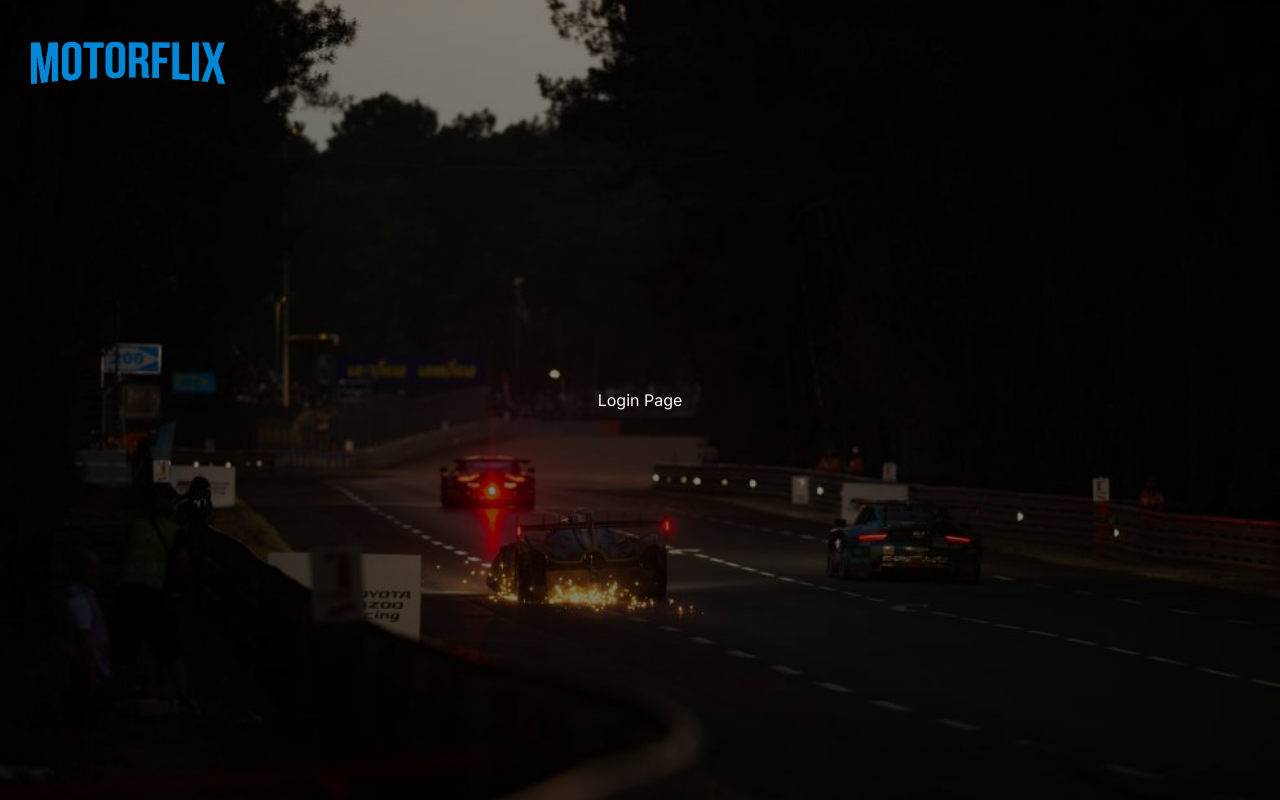
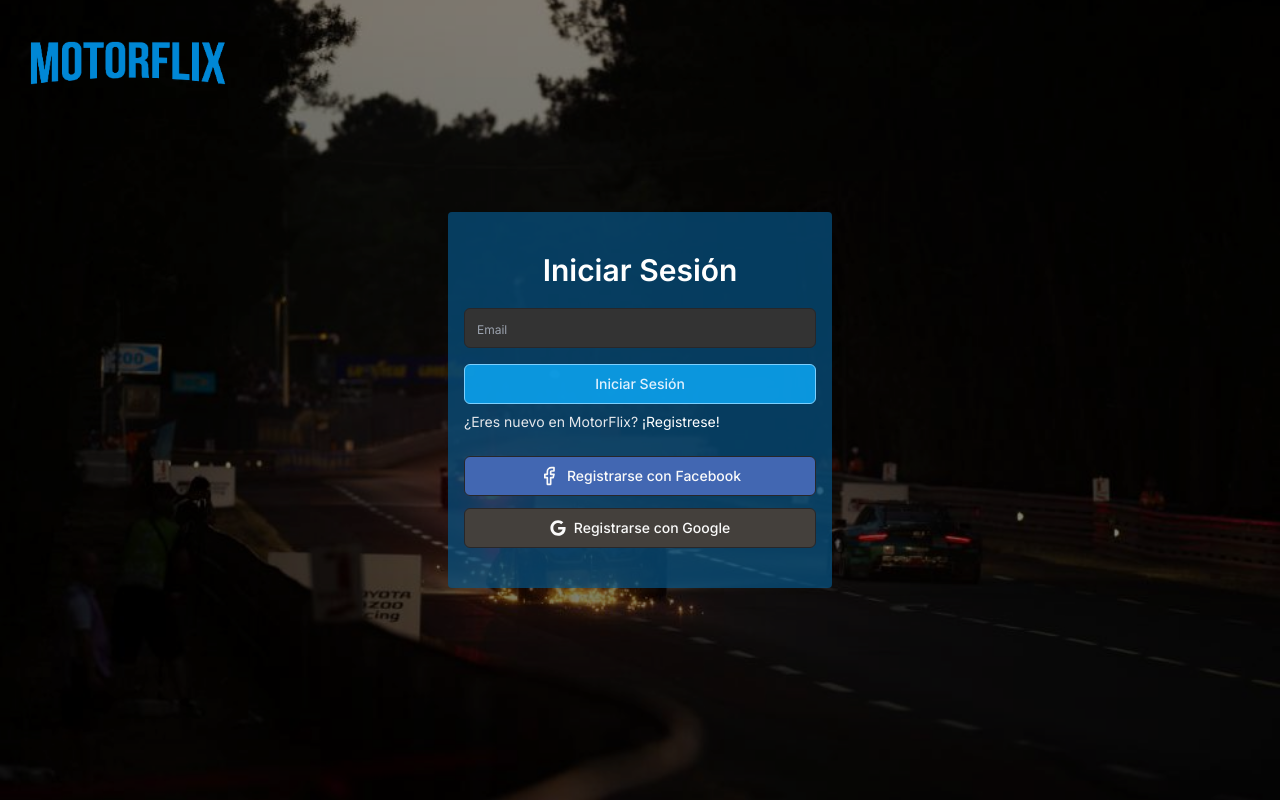
Before and after one commit to stefifm/motorflix-nextjs, a Next.js app: page /login in a window 1280 px wide. Built offline with nearby package versions, Linux system fonts and the light colour scheme.

Commit message:
Start with login/sign-up logic

```diff
--- a/package.json
+++ b/package.json
@@ -14,8 +14,10 @@
     "clsx": "^2.1.0",
     "lucide-react": "^0.325.0",
     "next": "14.1.0",
+    "next-auth": "^4.24.5",
     "react": "^18",
     "react-dom": "^18",
+    "react-icons": "^5.0.1",
     "tailwind-merge": "^2.2.1",
     "tailwindcss-animate": "^1.0.7"
   },
--- a/src/app/(auth)/login/page.tsx
+++ b/src/app/(auth)/login/page.tsx
@@ -1,7 +1,14 @@
+import Form from '@/components/ui/form'
+
 export default function Loginpage (): JSX.Element {
   return (
-    <div>
-      <h1>Login Page</h1>
-    </div>
+    <Form
+      action=''
+      title='Iniciar Sesión'
+      buttonText='Iniciar Sesión'
+      question='¿Eres nuevo en MotorFlix?'
+      link='/sign-up'
+      message='¡Registrese!'
+    />
   )
 }
--- a/src/app/(auth)/sign-up/page.tsx
+++ b/src/app/(auth)/sign-up/page.tsx
@@ -1,7 +1,15 @@
+import Form from '@/components/ui/form'
+
 export default function SignUpPage (): JSX.Element {
   return (
-    <div>
-      <h1>Sign Up Page</h1>
-    </div>
+    <Form
+      action=''
+      title='Registrarse'
+      buttonText='Registrarse'
+      question='¿Ya tienes una cuenta?'
+      link='/login'
+      message='¡Ingrese ahora!'
+    />
+
   )
 }
--- /dev/null
+++ b/src/app/api/auth/[...nextauth]/route.ts
@@ -0,0 +1,7 @@
+import NextAuth from 'next-auth'
+
+const handler = NextAuth({
+  // ...
+})
+
+export { handler as GET, handler as POST }
--- a/src/components/ui/button.tsx
+++ b/src/components/ui/button.tsx
@@ -1,47 +1,47 @@
-import * as React from "react"
-import { Slot } from "@radix-ui/react-slot"
-import { cva, type VariantProps } from "class-variance-authority"
+import * as React from 'react'
+import { Slot } from '@radix-ui/react-slot'
+import { cva, type VariantProps } from 'class-variance-authority'
 
-import { cn } from "@/lib/utils"
+import { cn } from '@/lib/utils'
 
 const buttonVariants = cva(
-  "inline-flex items-center justify-center whitespace-nowrap rounded-md text-sm font-medium ring-offset-background transition-colors focus-visible:outline-none focus-visible:ring-2 focus-visible:ring-ring focus-visible:ring-offset-2 disabled:pointer-events-none disabled:opacity-50",
+  'inline-flex items-center justify-center whitespace-nowrap rounded-md text-sm font-medium ring-offset-background transition-colors focus-visible:outline-none focus-visible:ring-2 focus-visible:ring-ring focus-visible:ring-offset-2 disabled:pointer-events-none disabled:opacity-50',
   {
     variants: {
       variant: {
-        default: "bg-primary text-primary-foreground hover:bg-primary/90",
+        default: 'bg-primary text-primary-foreground hover:bg-primary/90',
         destructive:
-          "bg-destructive text-destructive-foreground hover:bg-destructive/90",
+          'bg-destructive text-destructive-foreground hover:bg-destructive/90',
         outline:
-          "border border-input bg-background hover:bg-accent hover:text-accent-foreground",
+          'border border-input bg-background hover:bg-accent hover:text-accent-foreground',
         secondary:
-          "bg-secondary text-secondary-foreground hover:bg-secondary/80",
-        ghost: "hover:bg-accent hover:text-accent-foreground",
-        link: "text-primary underline-offset-4 hover:underline",
+          'bg-secondary text-secondary-foreground hover:bg-secondary/80',
+        ghost: 'hover:bg-accent hover:text-accent-foreground',
+        link: 'text-primary underline-offset-4 hover:underline'
       },
       size: {
-        default: "h-10 px-4 py-2",
-        sm: "h-9 rounded-md px-3",
-        lg: "h-11 rounded-md px-8",
-        icon: "h-10 w-10",
-      },
+        default: 'h-10 px-4 py-2',
+        sm: 'h-9 rounded-md px-3',
+        lg: 'h-11 rounded-md px-8',
+        icon: 'h-10 w-10'
+      }
     },
     defaultVariants: {
-      variant: "default",
-      size: "default",
-    },
+      variant: 'default',
+      size: 'default'
+    }
   }
 )
 
 export interface ButtonProps
   extends React.ButtonHTMLAttributes<HTMLButtonElement>,
-    VariantProps<typeof buttonVariants> {
+  VariantProps<typeof buttonVariants> {
   asChild?: boolean
 }
 
 const Button = React.forwardRef<HTMLButtonElement, ButtonProps>(
   ({ className, variant, size, asChild = false, ...props }, ref) => {
-    const Comp = asChild ? Slot : "button"
+    const Comp = asChild ? Slot : 'button'
     return (
       <Comp
         className={cn(buttonVariants({ variant, size, className }))}
@@ -51,6 +51,6 @@
     )
   }
 )
-Button.displayName = "Button"
+Button.displayName = 'Button'
 
 export { Button, buttonVariants }
--- /dev/null
+++ b/src/components/ui/form.tsx
@@ -0,0 +1,54 @@
+import React from 'react'
+import { Input } from './input'
+import { Button } from './button'
+import { FacebookIcon } from 'lucide-react'
+import { FaGoogle } from 'react-icons/fa'
+import Link from 'next/link'
+
+interface Props {
+  action: string
+  title: string
+  buttonText: string
+  question: string
+  link: string
+  message: string
+}
+
+export default function Form ({ action, title, buttonText, question, link, message }: Props): JSX.Element {
+  return (
+    <section className='mt-24 rounded bg-lochmara-800/70 py-10 px-6 md:mt-0 md:max-w-sm md:px-4'>
+    <form action={action}>
+      <h1 className='text-3xl font-semibold text-white text-center'>{title}</h1>
+      <div className='space-y-4 mt-5'>
+        <Input
+          type='email'
+          name='email'
+          placeholder='Email'
+          className='bg-[#333] placeholder:text-xs placeholder:text-gray-400 w-full inline-block'
+        />
+        <Button
+          type='submit'
+          className='w-full bg-lochmara-500/90 hover:bg-lochmara-700 text-lochmara-100 border border-lochmara-300'
+        >
+          {buttonText}
+        </Button>
+      </div>
+    </form>
+
+    <div className='text-gray-200 text-sm mt-2'>
+      {question} <Link className='text-white hover:underline' href={link}>{message}</Link>
+    </div>
+
+    <div className='flex flex-col gap-y-3 w-full justify-center items-center gap-x-3 mt-6'>
+      <Button variant='outline' className='flex gap-2 w-full justify-center bg-[#4267B2] hover:bg-[#3b5592]'>
+        <FacebookIcon className='w-5 h-5' />
+        Registrarse con Facebook
+      </Button>
+      <Button variant='outline' className='flex gap-2 w-full justify-center bg-stone-700' >
+        <FaGoogle className='w-4 h-4' />
+        Registrarse con Google
+      </Button>
+    </div>
+  </section>
+  )
+}
--- /dev/null
+++ b/src/components/ui/input.tsx
@@ -0,0 +1,25 @@
+import * as React from "react"
+
+import { cn } from "@/lib/utils"
+
+export interface InputProps
+  extends React.InputHTMLAttributes<HTMLInputElement> {}
+
+const Input = React.forwardRef<HTMLInputElement, InputProps>(
+  ({ className, type, ...props }, ref) => {
+    return (
+      <input
+        type={type}
+        className={cn(
+          "flex h-10 w-full rounded-md border border-input bg-background px-3 py-2 text-sm ring-offset-background file:border-0 file:bg-transparent file:text-sm file:font-medium placeholder:text-muted-foreground focus-visible:outline-none focus-visible:ring-2 focus-visible:ring-ring focus-visible:ring-offset-2 disabled:cursor-not-allowed disabled:opacity-50",
+          className
+        )}
+        ref={ref}
+        {...props}
+      />
+    )
+  }
+)
+Input.displayName = "Input"
+
+export { Input }
--- a/tailwind.config.ts
+++ b/tailwind.config.ts
@@ -1,80 +1,94 @@
-import type { Config } from "tailwindcss"
+import type { Config } from 'tailwindcss'
 
 const config = {
-  darkMode: ["class"],
+  darkMode: ['class'],
   content: [
     './pages/**/*.{ts,tsx}',
     './components/**/*.{ts,tsx}',
     './app/**/*.{ts,tsx}',
-    './src/**/*.{ts,tsx}',
-	],
-  prefix: "",
+    './src/**/*.{ts,tsx}'
+  ],
+  prefix: '',
   theme: {
     container: {
       center: true,
-      padding: "2rem",
+      padding: '2rem',
       screens: {
-        "2xl": "1400px",
-      },
+        '2xl': '1400px'
+      }
     },
     extend: {
       colors: {
-        border: "hsl(var(--border))",
-        input: "hsl(var(--input))",
-        ring: "hsl(var(--ring))",
-        background: "hsl(var(--background))",
-        foreground: "hsl(var(--foreground))",
+        border: 'hsl(var(--border))',
+        input: 'hsl(var(--input))',
+        ring: 'hsl(var(--ring))',
+        background: 'hsl(var(--background))',
+        foreground: 'hsl(var(--foreground))',
         primary: {
-          DEFAULT: "hsl(var(--primary))",
-          foreground: "hsl(var(--primary-foreground))",
+          DEFAULT: 'hsl(var(--primary))',
+          foreground: 'hsl(var(--primary-foreground))'
         },
         secondary: {
-          DEFAULT: "hsl(var(--secondary))",
-          foreground: "hsl(var(--secondary-foreground))",
+          DEFAULT: 'hsl(var(--secondary))',
+          foreground: 'hsl(var(--secondary-foreground))'
         },
         destructive: {
-          DEFAULT: "hsl(var(--destructive))",
-          foreground: "hsl(var(--destructive-foreground))",
+          DEFAULT: 'hsl(var(--destructive))',
+          foreground: 'hsl(var(--destructive-foreground))'
         },
         muted: {
-          DEFAULT: "hsl(var(--muted))",
-          foreground: "hsl(var(--muted-foreground))",
+          DEFAULT: 'hsl(var(--muted))',
+          foreground: 'hsl(var(--muted-foreground))'
         },
         accent: {
-          DEFAULT: "hsl(var(--accent))",
-          foreground: "hsl(var(--accent-foreground))",
+          DEFAULT: 'hsl(var(--accent))',
+          foreground: 'hsl(var(--accent-foreground))'
         },
         popover: {
-          DEFAULT: "hsl(var(--popover))",
-          foreground: "hsl(var(--popover-foreground))",
+          DEFAULT: 'hsl(var(--popover))',
+          foreground: 'hsl(var(--popover-foreground))'
         },
         card: {
-          DEFAULT: "hsl(var(--card))",
-          foreground: "hsl(var(--card-foreground))",
+          DEFAULT: 'hsl(var(--card))',
+          foreground: 'hsl(var(--card-foreground))'
         },
+        lochmara: {
+          50: '#f0f9ff',
+          100: '#e0f1fe',
+          200: '#b9e4fe',
+          300: '#7ccffd',
+          400: '#36b9fa',
+          500: '#0ca0eb',
+          600: '#0086d4',
+          700: '#0164a3',
+          800: '#065586',
+          900: '#0b476f',
+          950: '#072d4a'
+        }
+
       },
       borderRadius: {
-        lg: "var(--radius)",
-        md: "calc(var(--radius) - 2px)",
-        sm: "calc(var(--radius) - 4px)",
+        lg: 'var(--radius)',
+        md: 'calc(var(--radius) - 2px)',
+        sm: 'calc(var(--radius) - 4px)'
       },
       keyframes: {
-        "accordion-down": {
-          from: { height: "0" },
-          to: { height: "var(--radix-accordion-content-height)" },
+        'accordion-down': {
+          from: { height: '0' },
+          to: { height: 'var(--radix-accordion-content-height)' }
         },
-        "accordion-up": {
-          from: { height: "var(--radix-accordion-content-height)" },
-          to: { height: "0" },
-        },
+        'accordion-up': {
+          from: { height: 'var(--radix-accordion-content-height)' },
+          to: { height: '0' }
+        }
       },
       animation: {
-        "accordion-down": "accordion-down 0.2s ease-out",
-        "accordion-up": "accordion-up 0.2s ease-out",
-      },
-    },
+        'accordion-down': 'accordion-down 0.2s ease-out',
+        'accordion-up': 'accordion-up 0.2s ease-out'
+      }
+    }
   },
-  plugins: [require("tailwindcss-animate")],
+  plugins: [require('tailwindcss-animate')]
 } satisfies Config
 
 export default config
```
Also changed, not shown: src/app/utils/auth.ts (added), 1 other file (tests, documents, lock files or other folders).
